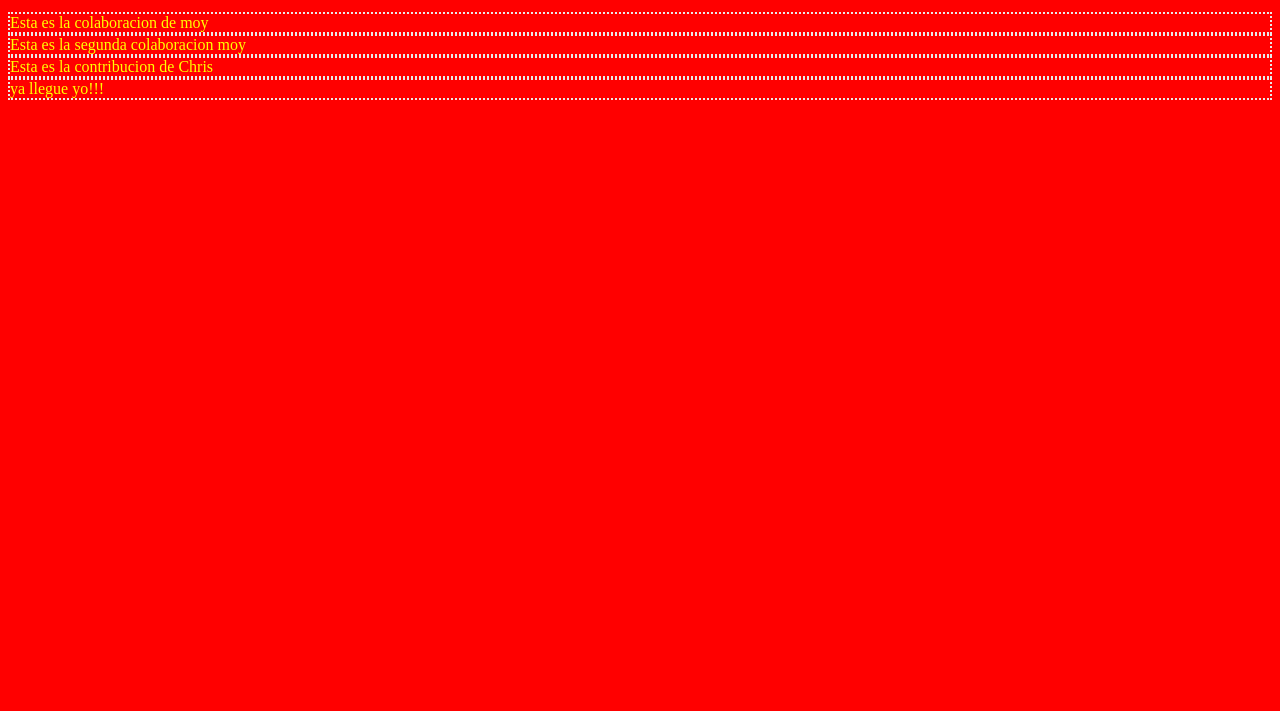
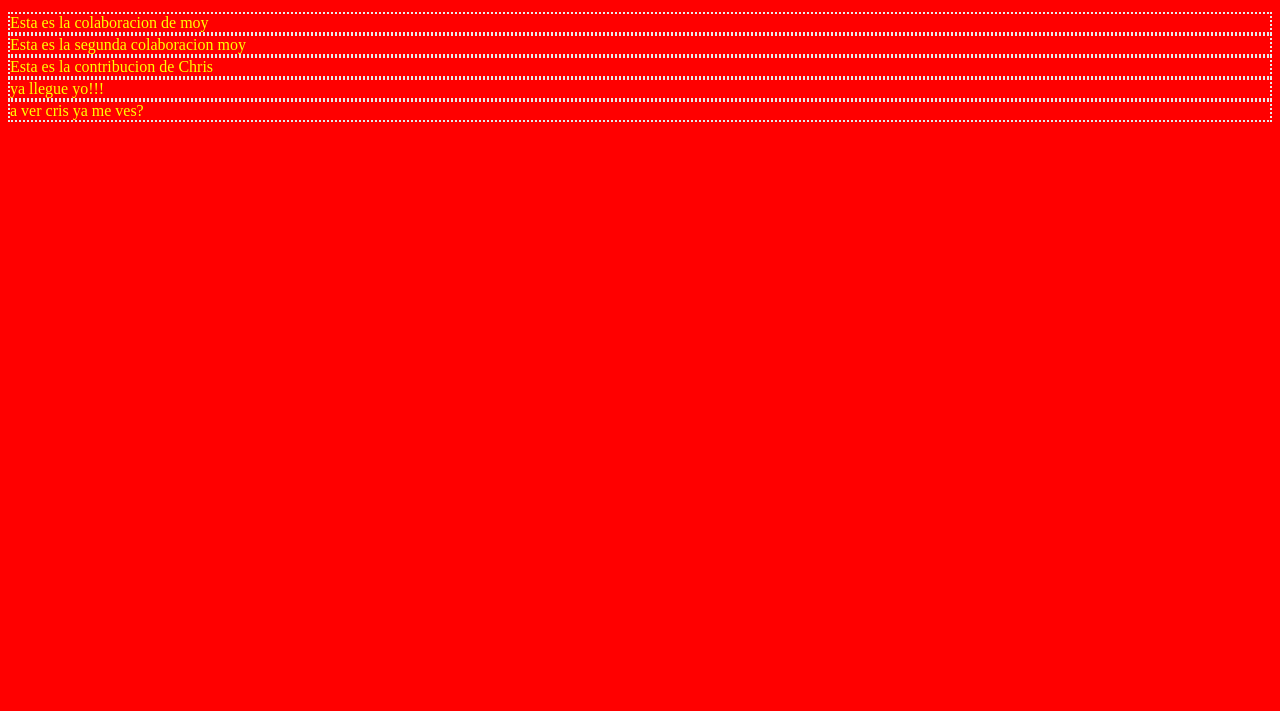
Before and after one commit to chriizar/nose-hermano, a plain HTML site: page index.html in a window 1280 px wide. Shown: the part 89-800 px from the top of the page. Drawn offline with Linux system fonts and the light colour scheme.

Commit message:
cris ya llegue!!!!

```diff
--- a/index.html
+++ b/index.html
@@ -12,5 +12,6 @@
 <div>Esta es la segunda colaboracion moy</div>
 <div>Esta es la contribucion de Chris</div>
 <div>ya llegue yo!!!</div>
+<div>a ver cris ya me ves?</div>
 </body>
 </html>
```
